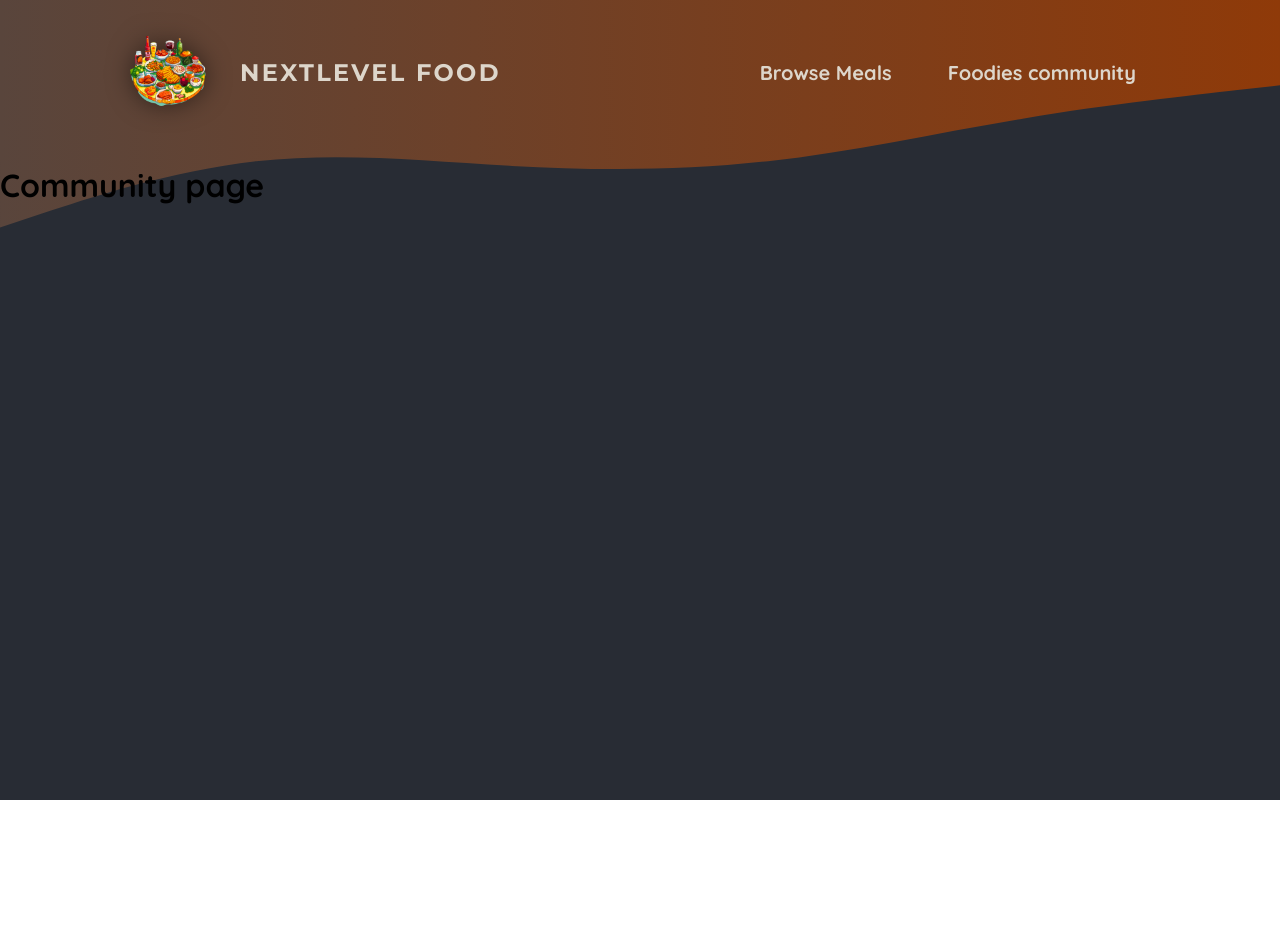
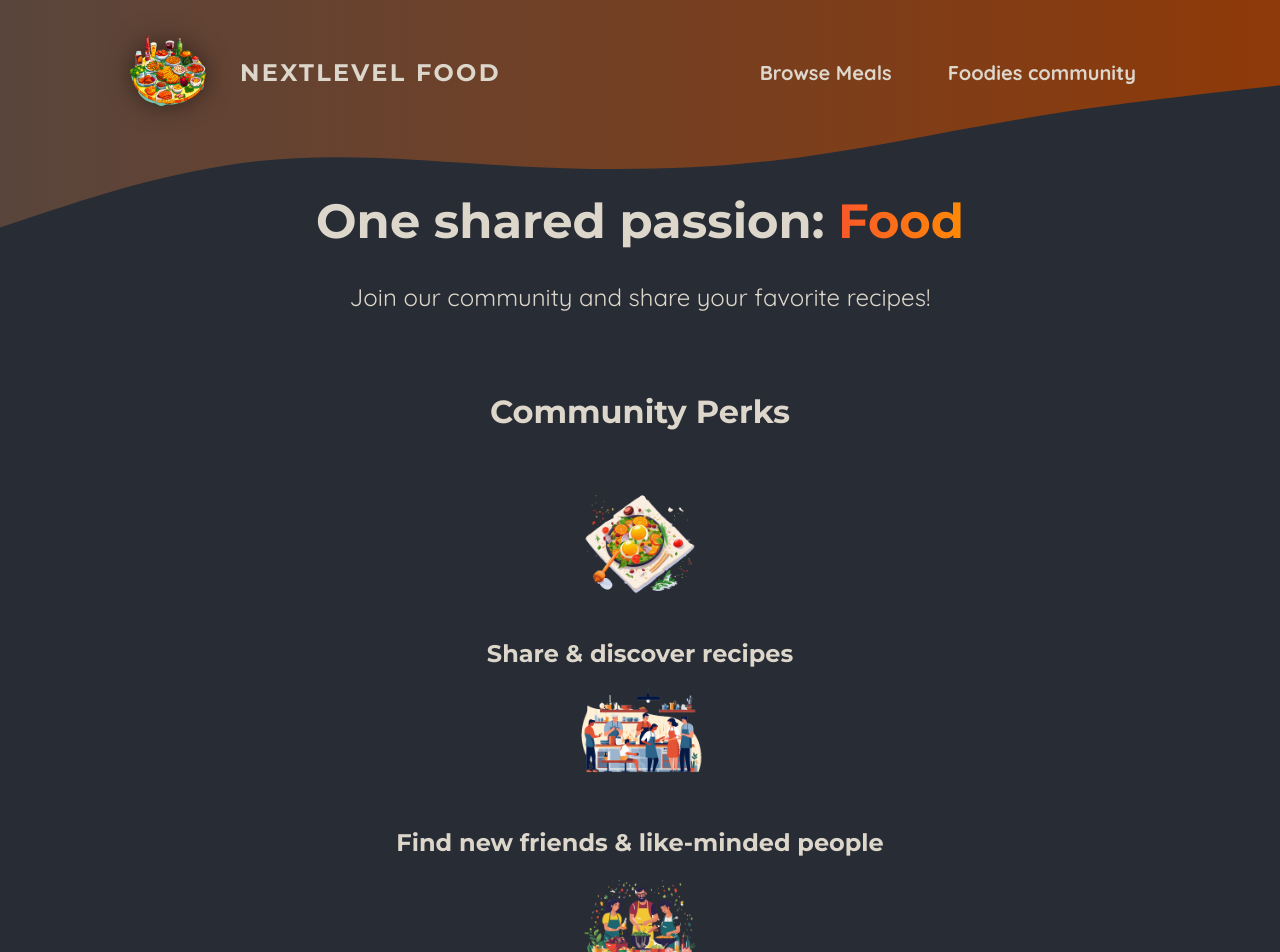
Before and after one commit to DawidMielniczek/FoodsApp, a Next.js app: page /community in a window 1280 px wide. Shown: the top 952 px of the page. Before the commit the page ends 800 px from the top, so only its background shows below. Built offline with nearby package versions, Linux system fonts and the light colour scheme.

Commit message:
add community page content and style

```diff
--- a/app/community/page.js
+++ b/app/community/page.js
@@ -1,5 +1,40 @@
-export default function CommunityPage(){
-    return (
-        <h1> Community page </h1>
-    );
+import Image from 'next/image';
+
+import mealIcon from '@/assets/icons/meal.png';
+import communityIcon from '@/assets/icons/community.png';
+import eventsIcon from '@/assets/icons/events.png';
+import classes from './page.module.css';
+
+export default function CommunityPage() {
+  return (
+    <>
+      <header className={classes.header}>
+        <h1>
+          One shared passion: <span className={classes.highlight}>Food</span>
+        </h1>
+        <p>Join our community and share your favorite recipes!</p>
+      </header>
+      <main className={classes.main}>
+        <h2>Community Perks</h2>
+
+        <ul className={classes.perks}>
+          <li>
+            <Image src={mealIcon} alt="A delicious meal" />
+            <p>Share & discover recipes</p>
+          </li>
+          <li>
+            <Image src={communityIcon} alt="A crowd of people, cooking" />
+            <p>Find new friends & like-minded people</p>
+          </li>
+          <li>
+            <Image
+              src={eventsIcon}
+              alt="A crowd of people at a cooking event"
+            />
+            <p>Participate in exclusive events</p>
+          </li>
+        </ul>
+      </main>
+    </>
+  );
 }
--- /dev/null
+++ b/app/community/page.module.css
@@ -0,0 +1,61 @@
+.header {
+  gap: 3rem;
+  margin: 3rem auto 5rem auto;
+  width: 90%;
+  max-width: 75rem;
+  color: #ddd6cb;
+  font-size: 1.5rem;
+  text-align: center;
+}
+
+.header h1 {
+  font-family: 'Montserrat', sans-serif;
+}
+
+.highlight {
+  background: linear-gradient(90deg, #f9572a, #ff8a05);
+  background-clip: text;
+  -webkit-background-clip: text;
+  -webkit-text-fill-color: transparent;
+}
+
+.main {
+  width: 90%;
+  max-width: 40rem;
+  margin: 0 auto;
+  text-align: center;
+}
+
+.main h2 {
+  font-family: 'Montserrat', sans-serif;
+  font-size: 2rem;
+  margin-bottom: 3rem;
+  color: #ddd6cb;
+}
+
+.perks {
+  list-style: none;
+  margin: 3rem 0;
+  padding: 0;
+}
+
+.perks li {
+  display: flex;
+  flex-direction: column;
+  align-items: center;
+  gap: 2rem;
+}
+
+.perks img {
+  width: 8rem;
+  height: 8rem;
+  object-fit: contain;
+}
+
+.perks p {
+  font-family: 'Montserrat', sans-serif;
+  font-size: 1.5rem;
+  font-weight: bold;
+  margin: 0;
+  color: #ddd6cb;
+}
```
